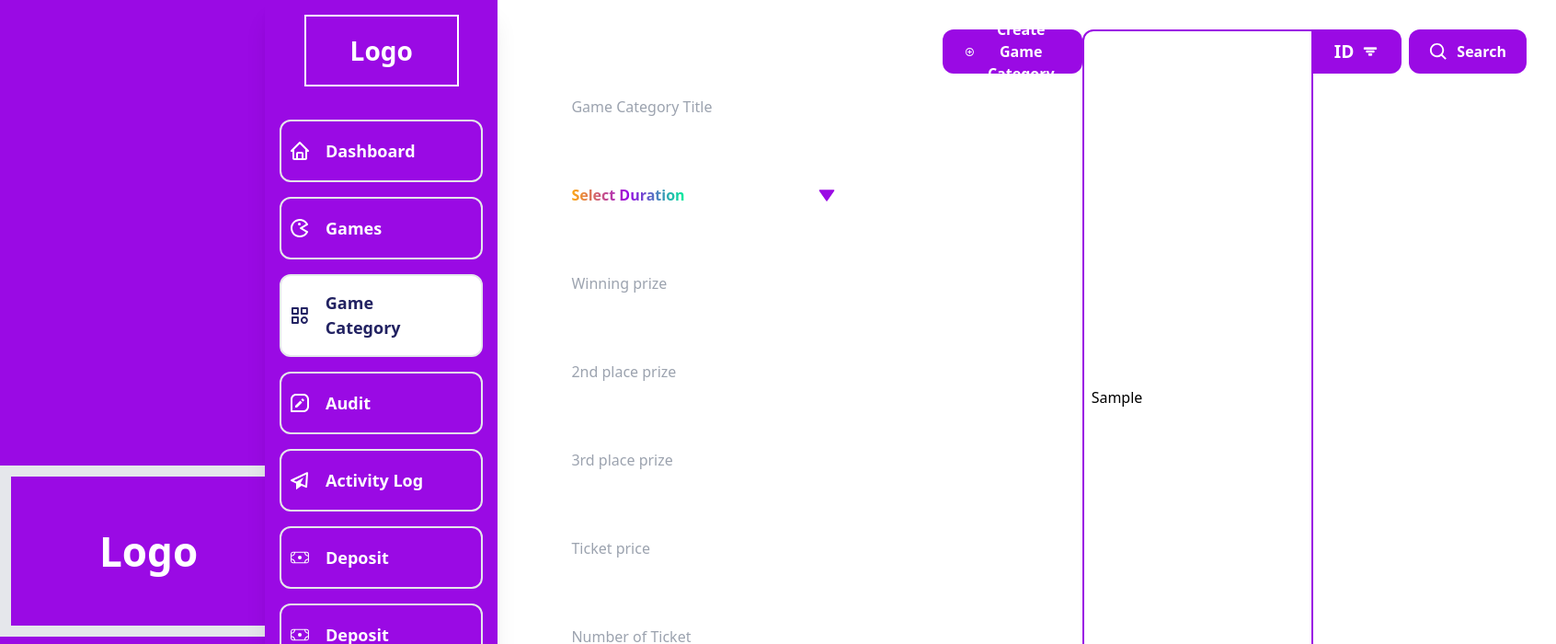
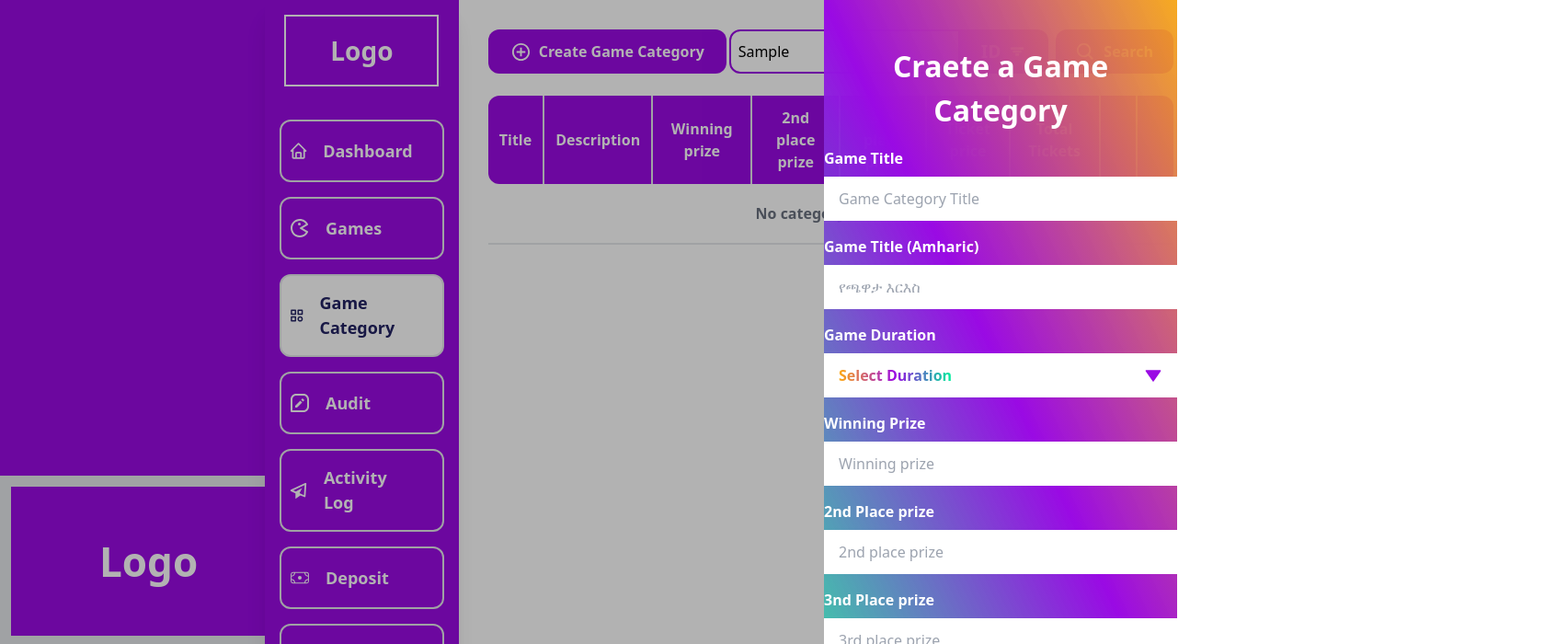
Before and after one commit to tarik350/loto-dashboard, a Next.js app: page /dashboard/gamecategory in a window 1280 px wide. Both pictures are taken after typing "Sample" into the empty fields and a click on the button "Create Game Category". Shown: the top 700 px of the page at 92% size, 1692 px wide, since content can reach past the window. Built offline with nearby package versions, Linux system fonts and the light colour scheme.

Commit message:
src/craete game category form

```diff
--- a/src/app/dashboard/gamecategory/widgets/GameCategoryNavbar.tsx
+++ b/src/app/dashboard/gamecategory/widgets/GameCategoryNavbar.tsx
@@ -3,15 +3,11 @@ import CreateGameCategoryModal from "@/utils/modals/CreateGameCategoryModal";
 import { AnimatePresence, motion } from "framer-motion";
 import { useState } from "react";
 import {
-  BiDownArrow,
-  BiDownArrowAlt,
   BiFilter,
   BiPlusCircle,
   BiSearch,
-  BiSolidArrowFromTop,
   BiSolidDownArrow,
 } from "react-icons/bi";
-import { RiDropdownList } from "react-icons/ri";
 
 export default function GameCategoryNavbar() {
   const [showDropdown, setShowDropdown] = useState<boolean>(false);
@@ -19,7 +15,114 @@ export default function GameCategoryNavbar() {
   const [modalOpen, setModalOpen] = useState<boolean>(false);
   return (
     <div className=" flex justify-between w-full">
-      <CreateGameCategoryModal isOpen={modalOpen} setIsOpen={setModalOpen} />
+      {/* <CreateGameCategoryModal isOpen={modalOpen} setIsOpen={setModalOpen} /> */}
+      <AnimatePresence>
+        {modalOpen && (
+          <motion.div
+            initial={{ opacity: 0 }}
+            animate={{ opacity: 1 }}
+            exit={{ opacity: 0 }}
+            transition={{ duration: 0.3 }}
+            className=" bg-black   bg-opacity-30 z-50 fixed right-0 top-0 w-full h-full flex justify-end items-center"
+            onClick={() => setModalOpen(false)}
+          >
+            <motion.div
+              initial={{
+                width: "0vw",
+              }}
+              animate={{
+                width: `30vw`,
+                transition: {
+                  ease: "easeOut",
+                },
+              }}
+              exit={{
+                width: "0vw",
+                transition: {
+                  ease: "easeIn",
+                },
+              }}
+              onClick={(event) => event.stopPropagation()}
+              className="h-screen  overflow-auto flex flex-col gap-[.5rem] justify-center relative items-center"
+            >
+              <div className="absolute   inset-0 bg-gradient-to-bl from-yellow/90 via-purple to-green/70 overflow-hidden "></div>
+
+              <div className="  create-category__sidebar__container overflow-auto  py-12">
+                <h2 className=" heading-two  text-center">
+                  Craete a Game Category
+                </h2>
+                <label className=" ">
+                  Game Title
+                  <input
+                    type="text"
+                    className=" "
+                    placeholder="Game Category Title"
+                  />
+                </label>{" "}
+                <label className=" ">
+                  Game Title (Amharic)
+                  <input type="text" className=" " placeholder="የጫዋታ እርእስ" />
+                </label>{" "}
+                <label className=" ">
+                  Game Duration
+                  <div className="    relative">
+                    <button
+                      type="button"
+                      className=" flex justify-between items-center "
+                    >
+                      <p className=" gradient-text-color ">Select Duration</p>
+                      <BiSolidDownArrow
+                        className="fill-purple text-purple"
+                        size={20}
+                      />
+                    </button>
+                    <div className=" h-max w-[20rem] bg-white absolute top-[3.5rem] z-50 flex flex-col  justify-start text-black"></div>
+                  </div>
+                </label>{" "}
+                <label className=" ">
+                  Winning Prize
+                  <input
+                    type="text"
+                    className=" "
+                    placeholder="Winning prize"
+                  />
+                </label>
+                <label className=" ">
+                  2nd Place prize
+                  <input
+                    type="text"
+                    className=" "
+                    placeholder="2nd place prize"
+                  />
+                </label>
+                <label className=" ">
+                  3nd Place prize
+                  <input
+                    type="text"
+                    className=" "
+                    placeholder="3rd place prize"
+                  />
+                </label>
+                <label className=" ">
+                  Ticket Price
+                  <input type="text" className=" " placeholder="Ticket price" />
+                </label>{" "}
+                <label className=" ">
+                  Number of Ticket
+                  <input
+                    type="text"
+                    className=" "
+                    placeholder="Number of Ticket"
+                  />
+                </label>
+                <button type="submit" className="  mt-4 min-h-[3rem]">
+                  <p className=" gradient-text-color">Create Game Category</p>
+                </button>
+              </div>
+            </motion.div>
+          </motion.div>
+        )}
+      </AnimatePresence>
 
       <button
         type="button"
--- a/src/app/globals.css
+++ b/src/app/globals.css
@@ -114,13 +114,19 @@
   @apply text-white font-[600] grid gap-2 items-center;
 }
 .create-category__sidebar__container label input {
-  @apply w-[20rem] h-[3rem] bg-white text-black font-[400] px-4;
+  @apply w-full h-[3rem] bg-white text-black font-[400] px-4;
 }
 
 .create-category__sidebar__container button {
-  @apply w-[20rem] h-[3rem] bg-white px-4;
+  @apply w-full h-[3rem] bg-white px-4;
 }
 
 .gradient-text-color {
   @apply text-transparent font-[600]  bg-gradient-to-r from-yellow via-purple to-green bg-clip-text;
 }
+
+.heading-two {
+  font-size: 2rem;
+  font-weight: 600;
+  color: white;
+}
```
